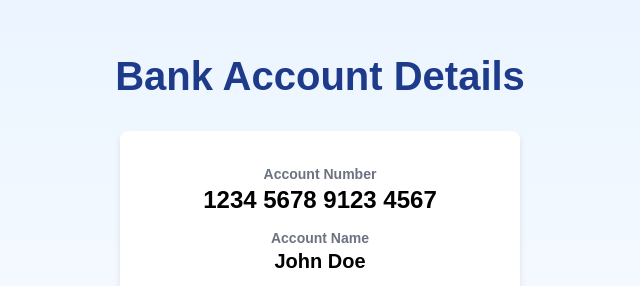
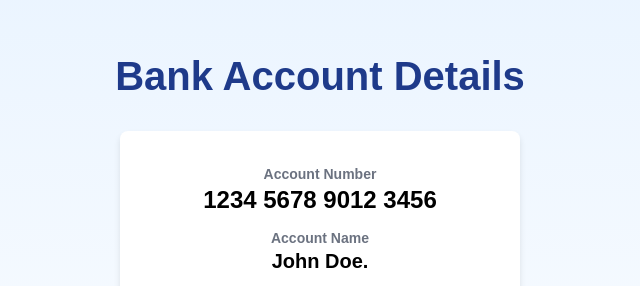
Before and after one commit to eddi-dev95/N-de-cuenta, a plain HTML site: page index.html in a window 1280 px wide. Shown: the part 160-446 px from the top of the page, 320-960 px from the left. Drawn offline with Linux system fonts and the light colour scheme.

Commit message:
Deploying to gh-pages from @ eddi-dev95/N-de-cuenta@169e8527e8eea6d66272569d9572a0f7cd3ee78d 🚀

```diff
--- a/index.html
+++ b/index.html
@@ -15,11 +15,11 @@
                 <div class="card-content">
                     <div class="detail-group">
                         <h2>Account Number</h2>
-                        <p id="accountNumber">1234 5678 9123 4567</p>
+                        <p id="accountNumber">1234 5678 9012 3456</p>
                     </div>
                     <div class="detail-group">
                         <h2>Account Name</h2>
-                        <p id="accountName">John Doe</p>
+                        <p id="accountName">John Doe.</p>
                     </div>
                     <div class="detail-group">
                         <h2>Bank</h2>
```
